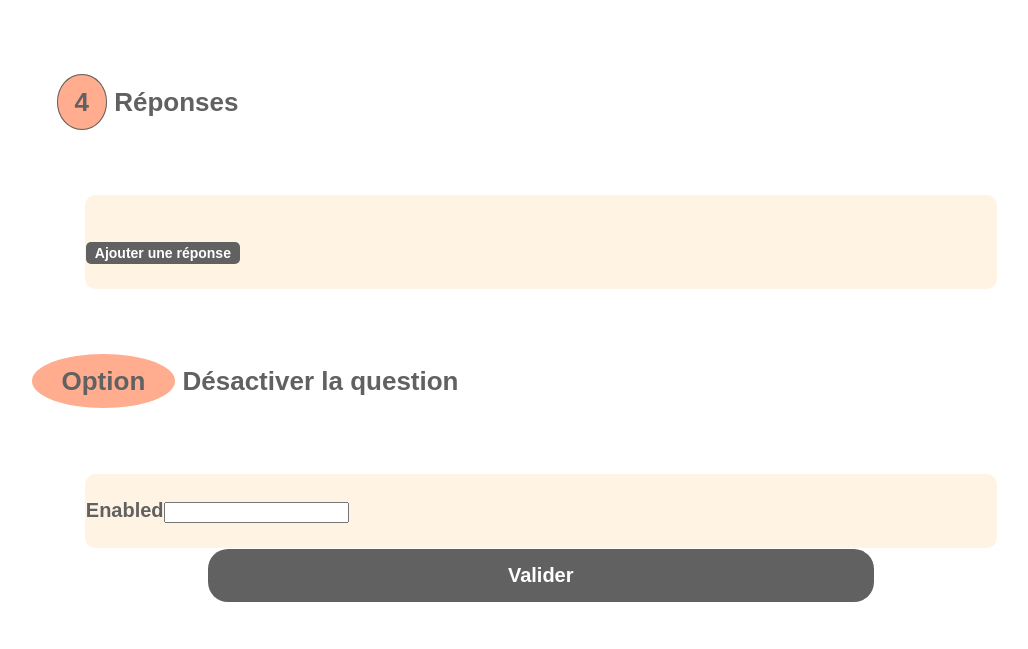
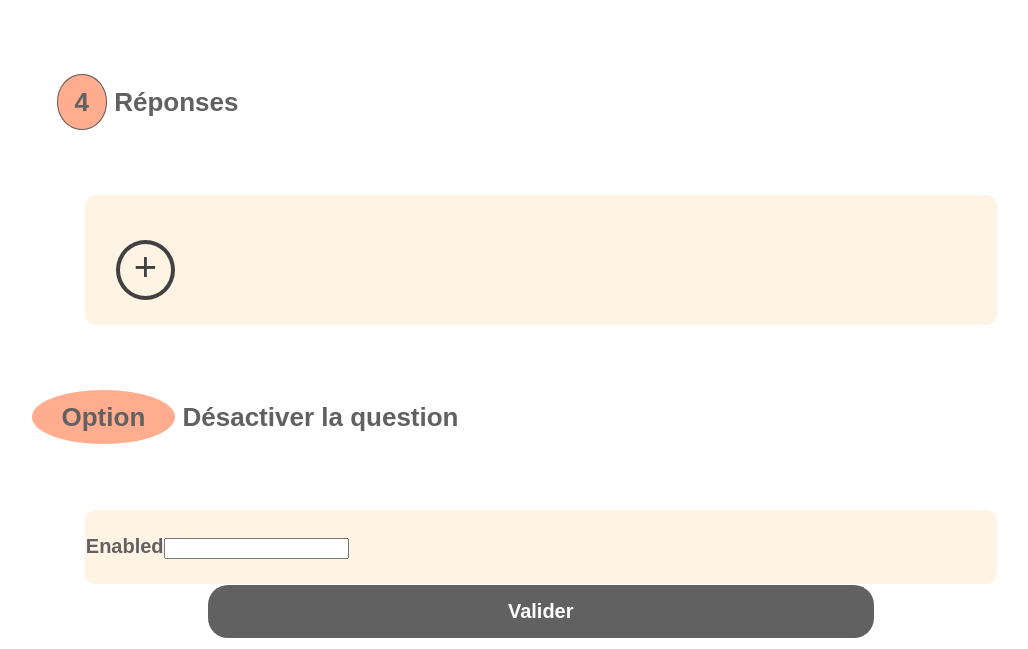
Before and after one commit to Dorine-Do/projet, a Symfony app: template templates/instructor/file_a_verifier/create_question2.html.twig in a window 1280 px wide. Shown: the part 908-1557 px from the top of the page, without its empty margins (153-1181 px from the left). Before the commit the page ends 1510 px from the top, so only its background shows below. Run offline with Twig, Linux system fonts and the light colour scheme; the template is opened without the code that fills it, so the values that code supplies are empty; form fields are guessed from the names that the template uses; some libraries are stand-ins or nearby versions; some web fonts are replaced.

Commit message:
bouton addproposal changé en +

```diff
--- a/public/css/create_question.css
+++ b/public/css/create_question.css
@@ -91,13 +91,14 @@ tbody{
 }
 
 #addProposal{
-    background-color: var(--grey);
-    color: white;
-    border-radius: 5px;
-    font-weight: bold;
-    border: none;
-    padding: 3px 9px;
-    font-size: 0.7em;
+    color: var(--writing);
+    padding: 1px 14px 6px 14px;
+    border-radius: 50%;
+    border: 4px solid var(--writing);
+    font-size: 2em;
+    background-color: var(--fond);
+    margin-left: 30px;
+
 }
 
 li{
--- a/templates/instructor/file_a_verifier/create_question2.html.twig
+++ b/templates/instructor/file_a_verifier/create_question2.html.twig
@@ -58,7 +58,7 @@
                         id="addProposal"
                         class="addProposal"
                 >
-                    Ajouter une réponse
+                    +
                 </button>
         <tr>
         <tr>
```
